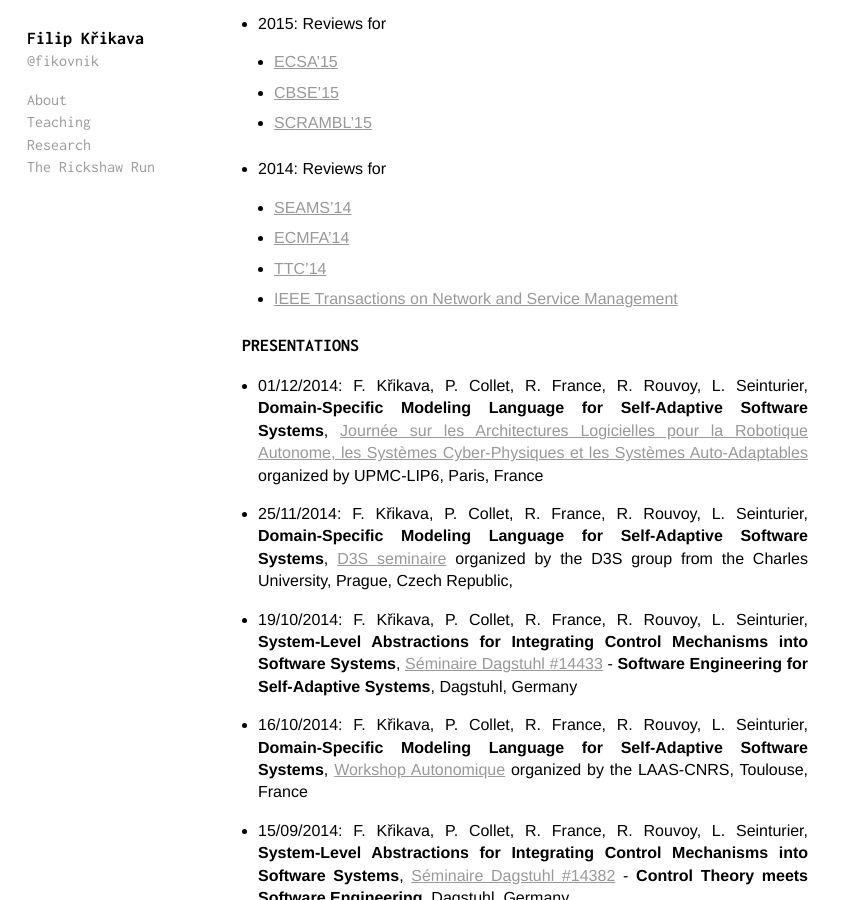
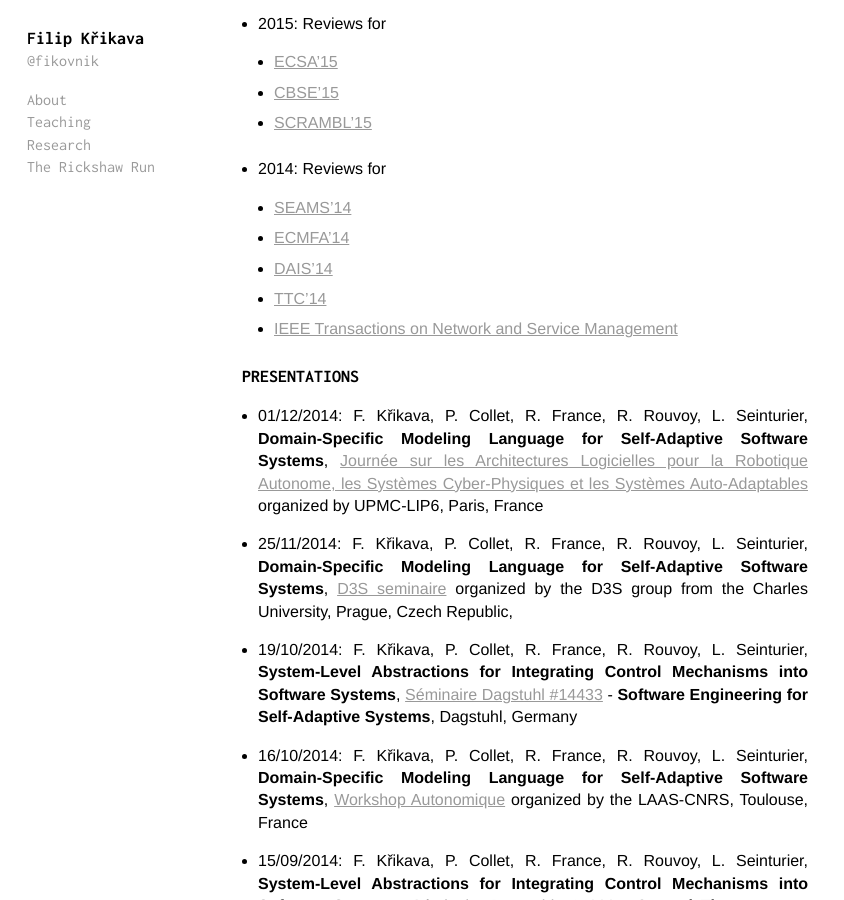
Before and after one commit to fikovnik/fikovnik.github.com, a Jekyll site: the page built from _posts/exhibit/0001-01-02-research.md, in a window 1280 px wide and 900 px high, scrolled down 2824 px. Shown: the whole window, without its empty margins (0-844 px from the left). Built offline with Jekyll 4.4.1, drawn with Linux system fonts in a browser that asks for light colours.

Commit message:
Added DAIS'14 to reviews

```diff
--- a/_posts/exhibit/0001-01-02-research.md
+++ b/_posts/exhibit/0001-01-02-research.md
@@ -81,6 +81,7 @@ List of publication at [Google Scholar](http://scholar.google.co.kr/citations?hl
 * 2014: Reviews for
   - [SEAMS'14](http://seams2014.uni-paderborn.de/)
   - [ECMFA'14](http://ecmfa2014.lcc.uma.es/)
+  - [DAIS'14](http://www.ics.forth.gr/dais14/)
   - [TTC'14](http://www.transformation-tool-contest.eu/2014/)
   - [IEEE Transactions on Network and Service Management](http://ieeexplore.ieee.org/xpl/mostRecentIssue.jsp?punumber=4275028)
 
```
